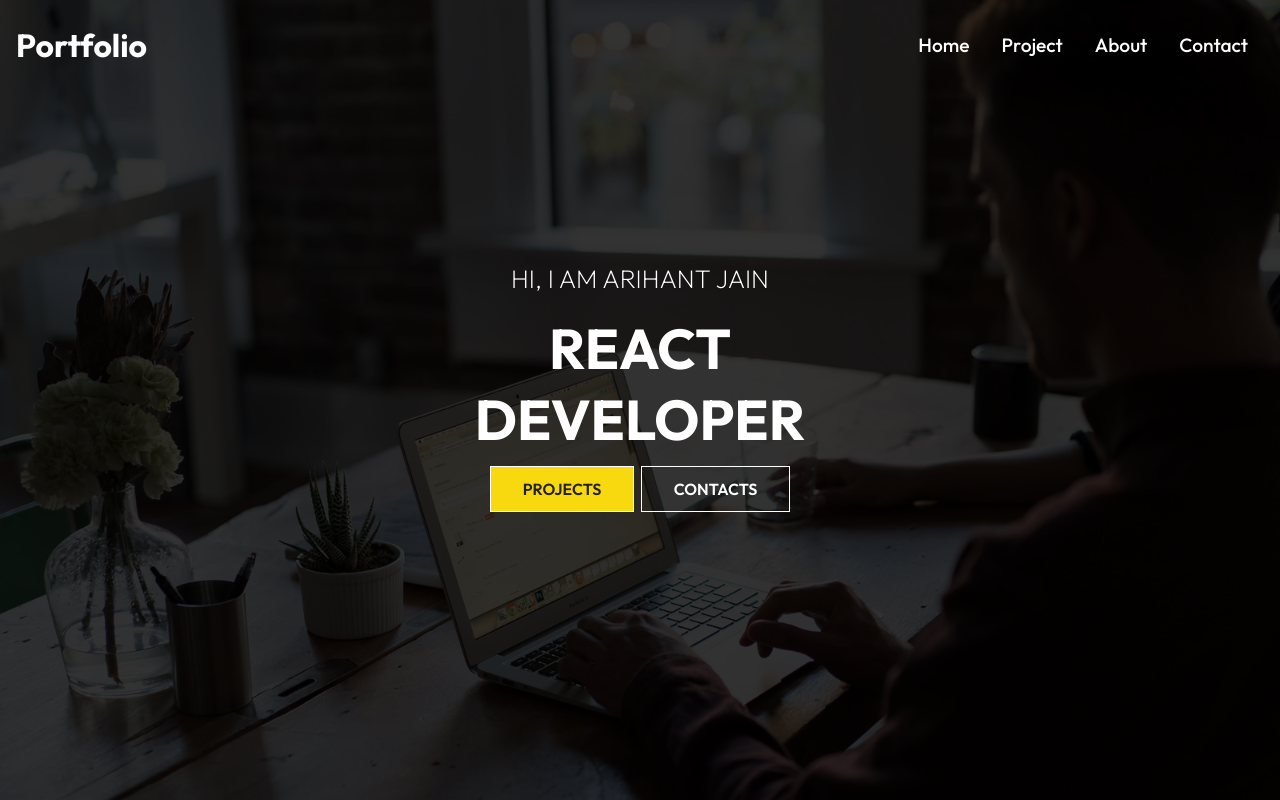
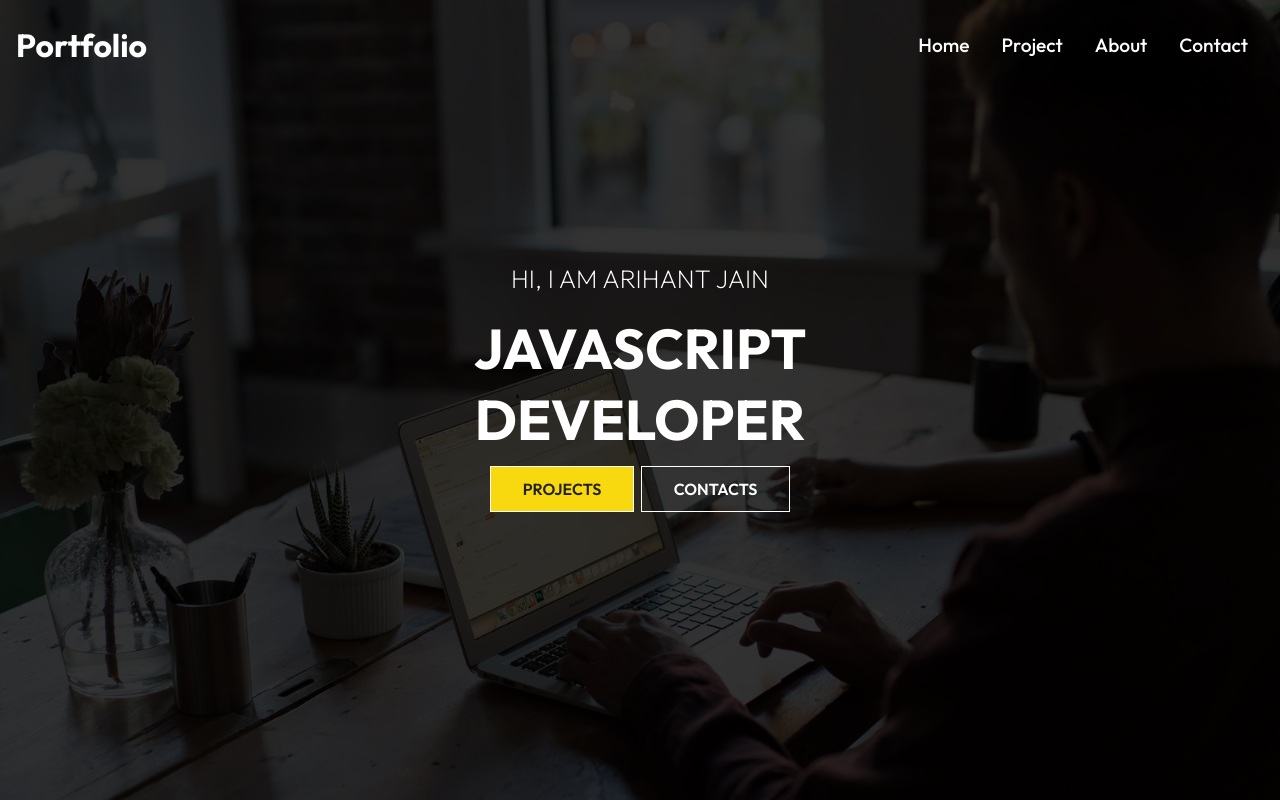
Before and after one commit to Arihant522/Personal-Portfolio-Website, a React (Create React App) app: page / in a window 1280 px wide. Shown: the top 800 px of the page. Built offline with nearby package versions, Linux system fonts and the light colour scheme; a web font is replaced by a local one.

Commit message:
Resume Updated

```diff
--- a/src/components/HeroImg.js
+++ b/src/components/HeroImg.js
@@ -11,7 +11,7 @@ const HeroImg = () => {
       </div>
       <div className="intro-content">
         <p>HI, I am Arihant Jain</p>
-        <h1>REACT <br/>DEVELOPER</h1>
+        <h1>JAVASCRIPT <br/>DEVELOPER</h1>
         <Link to="/project" className="btn">
           PROJECTS
         </Link>
```
Also changed, not shown: 1 other file (tests, documents, lock files or other folders).
